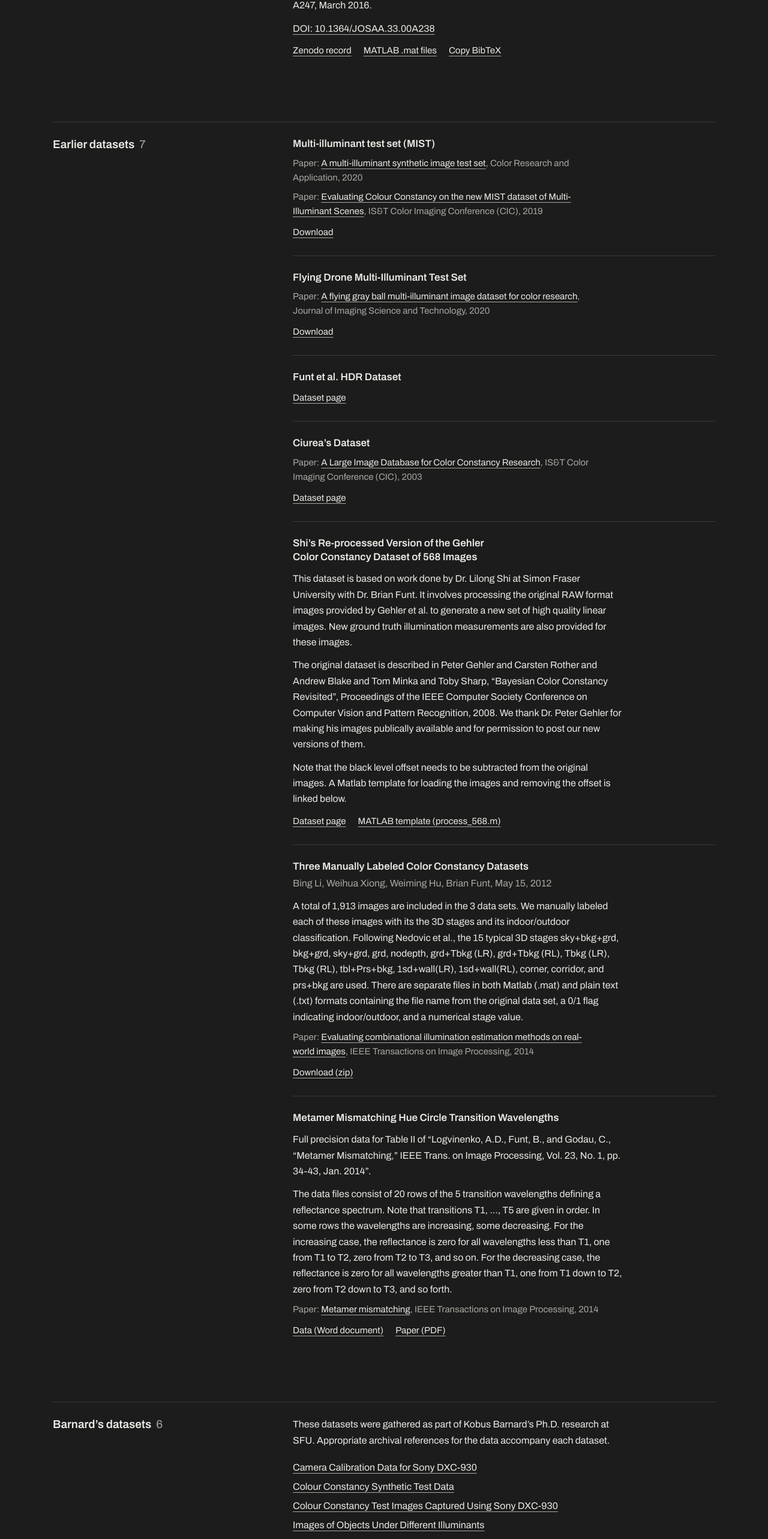
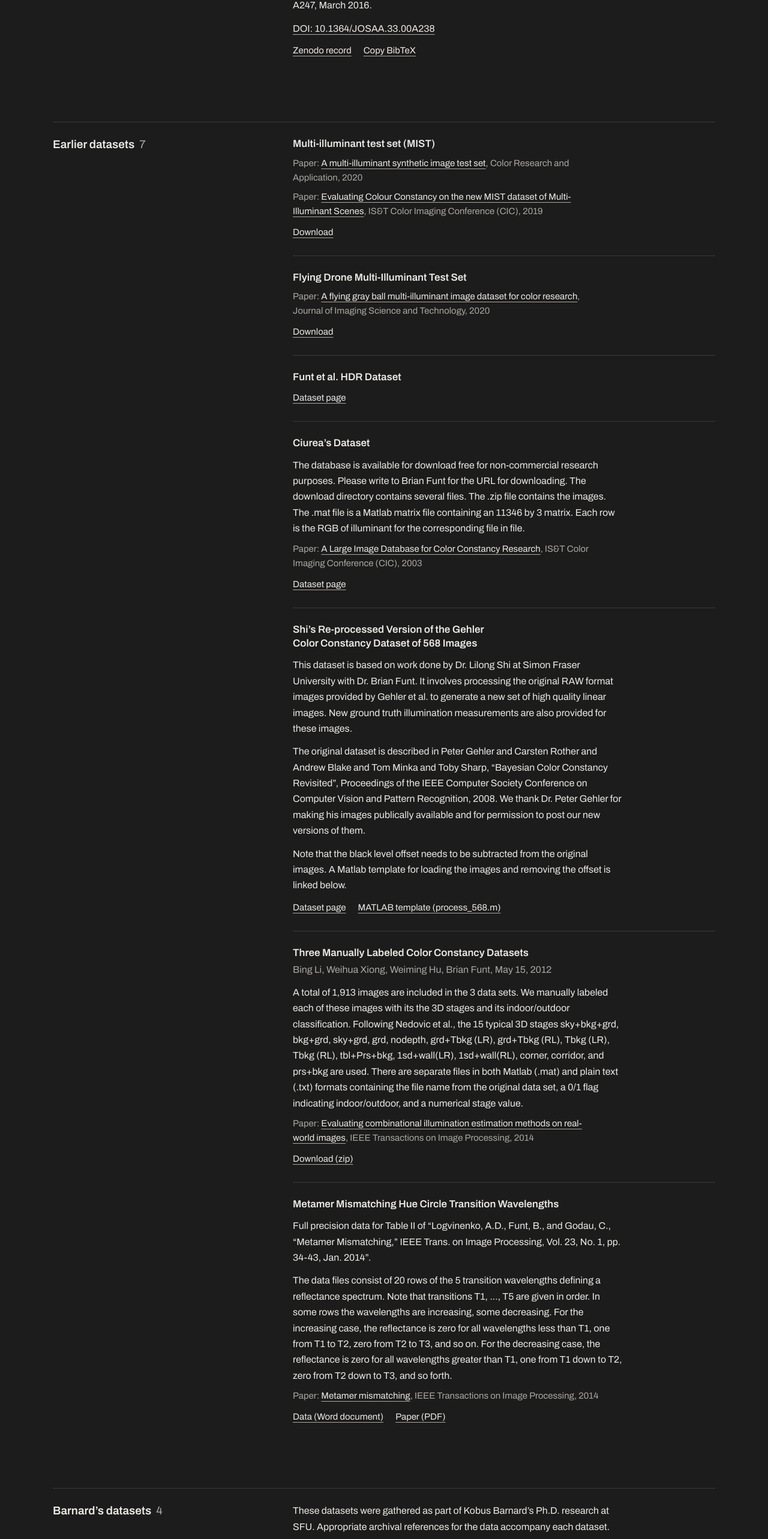
Before and after one commit to sfu-cs-vision-lab/sfu-cs-vision-lab.github.io, a Next.js app: page /data in a window 1280 px wide. Shown: the part 1442-4008 px from the top of the page at 60% size. Built offline with nearby package versions, Linux system fonts and the light colour scheme; some icons are missing.

Commit message:
Drop two lost Barnard datasets and the old .mat link from Data, and say the grey ball set is shared on request

```diff
--- a/app/(ground)/data/page.tsx
+++ b/app/(ground)/data/page.tsx
@@ -7,7 +7,6 @@ import CiteButton from "@/components/CiteButton";
 export const metadata = { title: "Data" };
 
 type Paper = (typeof publications.publications)[number];
-type Link = { label: string; href: string };
 
 const paperByDoi = new Map(publications.publications.map(p => [p.doi?.toLowerCase(), p]));
 
@@ -66,7 +65,6 @@ const entry = "border-b border-rule py-6 first:pt-0 last:border-b-0 [&>*]:max-w-
 export default function DataPage() {
   // The fetch lists every version, newest first; show the newest of each.
   const records = zenodo.datasets.filter((d, i, all) => all.findIndex(e => e.conceptdoi === d.conceptdoi) === i);
-  const extra = earlier.alsoOnZenodo as Record<string, Link>;
 
   return (
     <div className="mx-auto max-w-6xl px-4 pb-24 pt-14 sm:px-6 md:pt-20">
@@ -100,7 +98,6 @@ export default function DataPage() {
                 </div>
                 <p className={linkRow}>
                   <a href={`https://doi.org/${d.doi}`}>Zenodo record</a>
-                  {extra[d.doi] && <a href={extra[d.doi].href}>{extra[d.doi].label}</a>}
                   <CiteButton text={d.bibtex} label="Copy BibTeX" className={textButton} />
                 </p>
               </li>
--- a/data/legacy-datasets.json
+++ b/data/legacy-datasets.json
@@ -1,5 +1,5 @@
 {
-  "about": "Datasets listed on the lab's earlier data page (https://www.cs.sfu.ca/~colour/data/, last updated May 07, 2014), in that page's own words. Status lines that are out of date (a paper 'in press' or 'under review') are replaced by the published paper, by the owner's decision of 2026-11-19. Files stay on the department's server.",
+  "about": "Datasets listed on the lab's earlier data page (https://www.cs.sfu.ca/~colour/data/, last updated May 07, 2014), in that page's own words. Status lines that are out of date (a paper 'in press' or 'under review') are replaced by the published paper, by the owner's decision of 2026-11-19. Files stay on the department's server. Two of Barnard's datasets (Images of Objects Under Different Illuminants, and the 1998 Object Recognition Image Database) were dropped on 2026-11-19: their files return 404 on SFU's server.",
   "source": "https://www.cs.sfu.ca/~colour/data/",
   "datasets": [
     {
@@ -50,7 +50,9 @@
       "papers": [
         "10.2352/CIC.2003.11.1.art00028"
       ],
-      "description": []
+      "description": [
+        "The database is available for download free for non-commercial research purposes. Please write to Brian Funt for the URL for downloading. The download directory contains several files. The .zip file contains the images. The .mat file is a Matlab matrix file containing an 11346 by 3 matrix. Each row is the RGB of illuminant for the corresponding file in file."
+      ]
     },
     {
       "title": "Shi’s Re-processed Version of the Gehler Color Constancy Dataset of 568 Images",
@@ -124,23 +126,9 @@
         "href": "https://www.cs.sfu.ca/~colour/data/colour_constancy_test_images/index.html"
       },
       {
-        "title": "Images of Objects Under Different Illuminants",
-        "href": "https://www.cs.sfu.ca/~colour/data/objects_under_different_lights/index.html"
-      },
-      {
         "title": "Spectra of Fluorescent Surfaces",
         "href": "https://www.cs.sfu.ca/~colour/data/fluorescent_surface_spectra/index.html"
-      },
-      {
-        "title": "Object Recognition Image Database (Old Version - 1998)",
-        "href": "https://www.cs.sfu.ca/~colour/image_db/index.html"
       }
     ]
-  },
-  "alsoOnZenodo": {
-    "10.5281/zenodo.17114535": {
-      "label": "MATLAB .mat files",
-      "href": "https://www2.cs.sfu.ca/~colour/data/Zhang_41MillionReflectances/"
-    }
   }
 }
```
